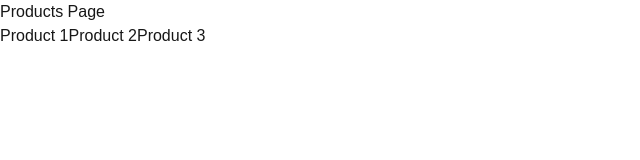
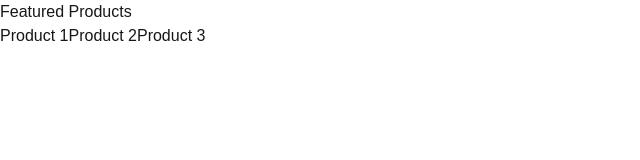
Before and after one commit to TanmoyWG01/Next-Js-Learning, a Next.js app in the folder route-handlers-demo/: page /products in a window 1280 px wide. Shown: the top 160 px of the page, without its empty margins (0-640 px from the left). Built offline with nearby package versions, Linux system fonts and the light colour scheme.

Commit message:
fix: update header text on ProductsPage to 'Featured Products'

```diff
--- a/route-handlers-demo/src/app/products/page.tsx
+++ b/route-handlers-demo/src/app/products/page.tsx
@@ -4,7 +4,7 @@ export default function ProductsPage() {
     // console.log("Products server component rendered");
     return (
       <div>
-        <h1>Products Page</h1>
+        <h1>Featured Products</h1>
         <Link href="/products/1">Product 1</Link>
         <Link href="/products/2">Product 2</Link>
         <Link href="/products/3">Product 3</Link>
```
